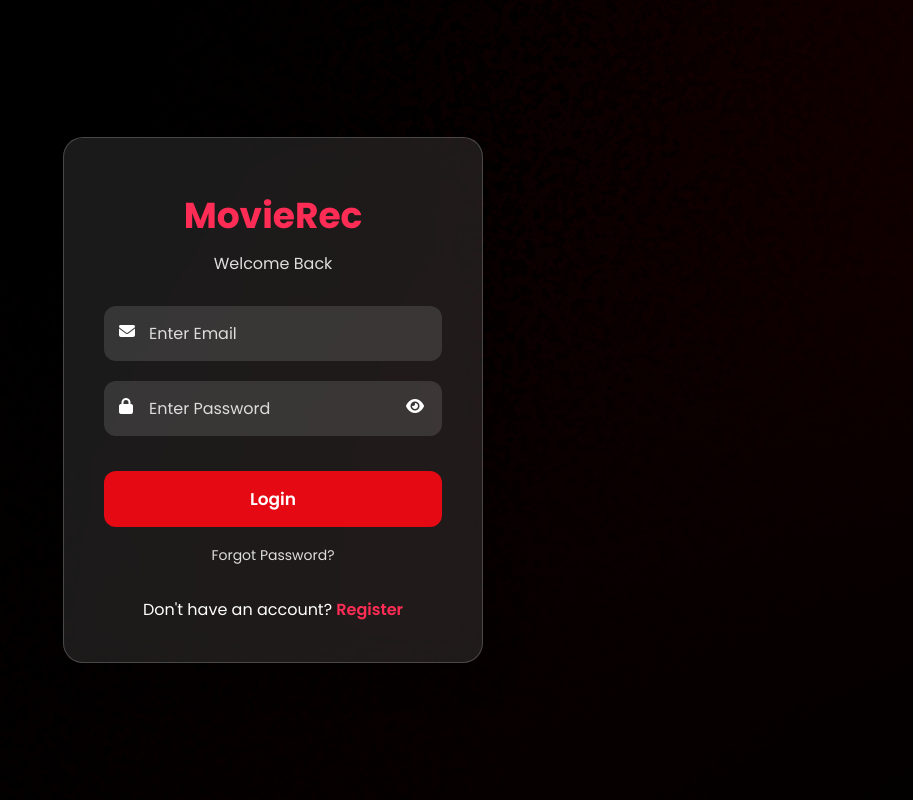
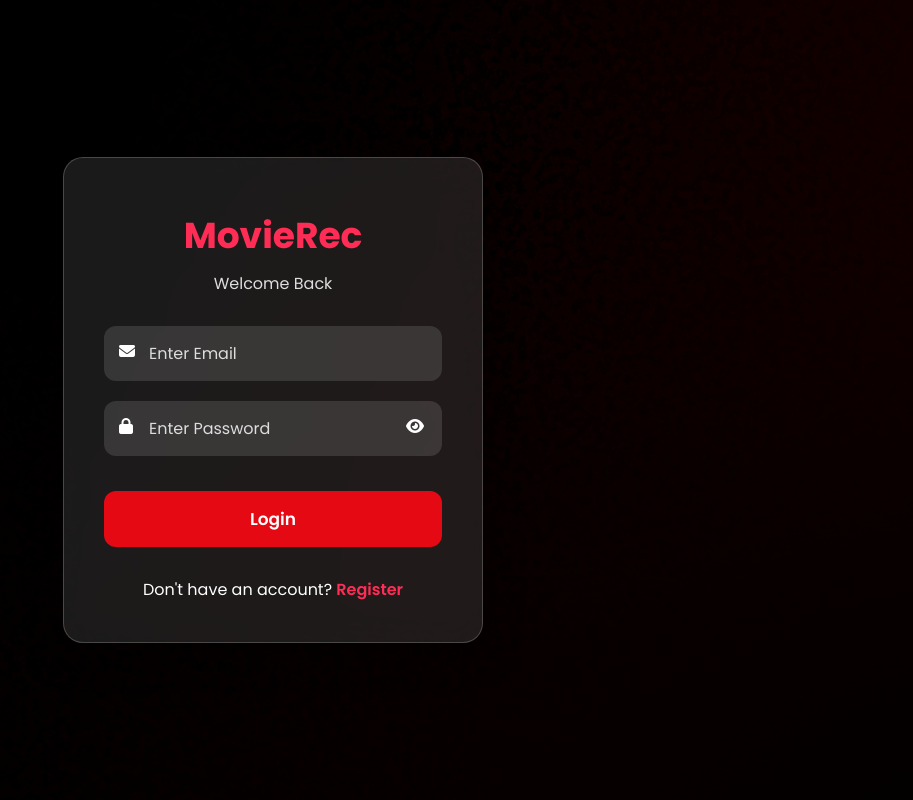
Before and after one commit to SURYA-SANTRA/Movie-Recommendation-System, a Flask app: template templates/login.html in a window 1280 px wide. Shown: the whole page, without its empty margins (367-1280 px from the left). Run offline with Flask 3, Linux system fonts and the light colour scheme; the template is opened without the code that fills it, so the values that code supplies are empty; parts of the project's set-up code (start-up, migrations or seed data) failed here and were passed over.

Commit message:
remove fr pw

```diff
--- a/templates/login.html
+++ b/templates/login.html
@@ -76,11 +76,11 @@
 
         </form>
 
-        <div class="extra">
+        <!-- <div class="extra">
 
             <a href="#">Forgot Password?</a>
 
-        </div>
+        </div> -->
 
         <div class="register">
 
```
